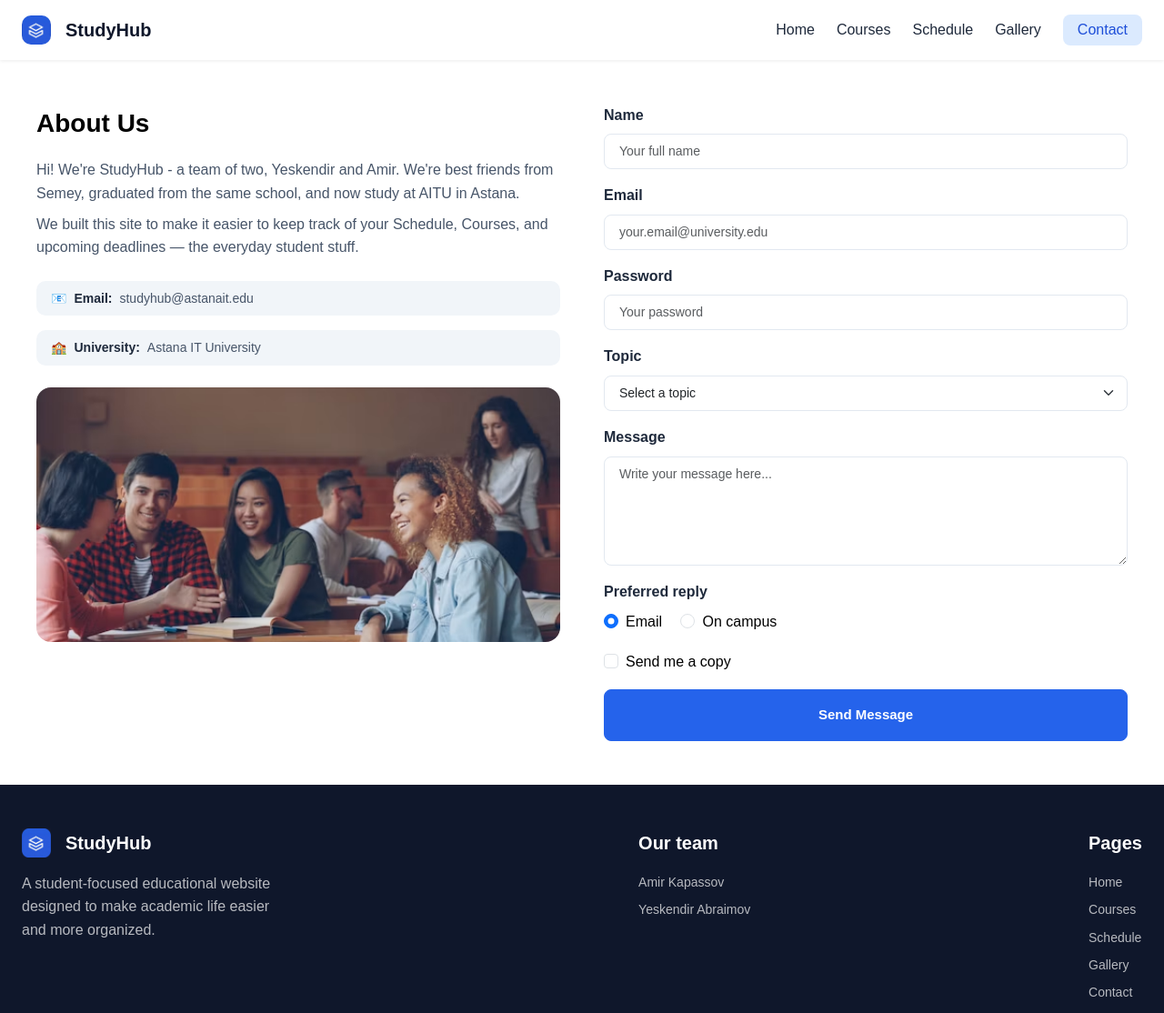
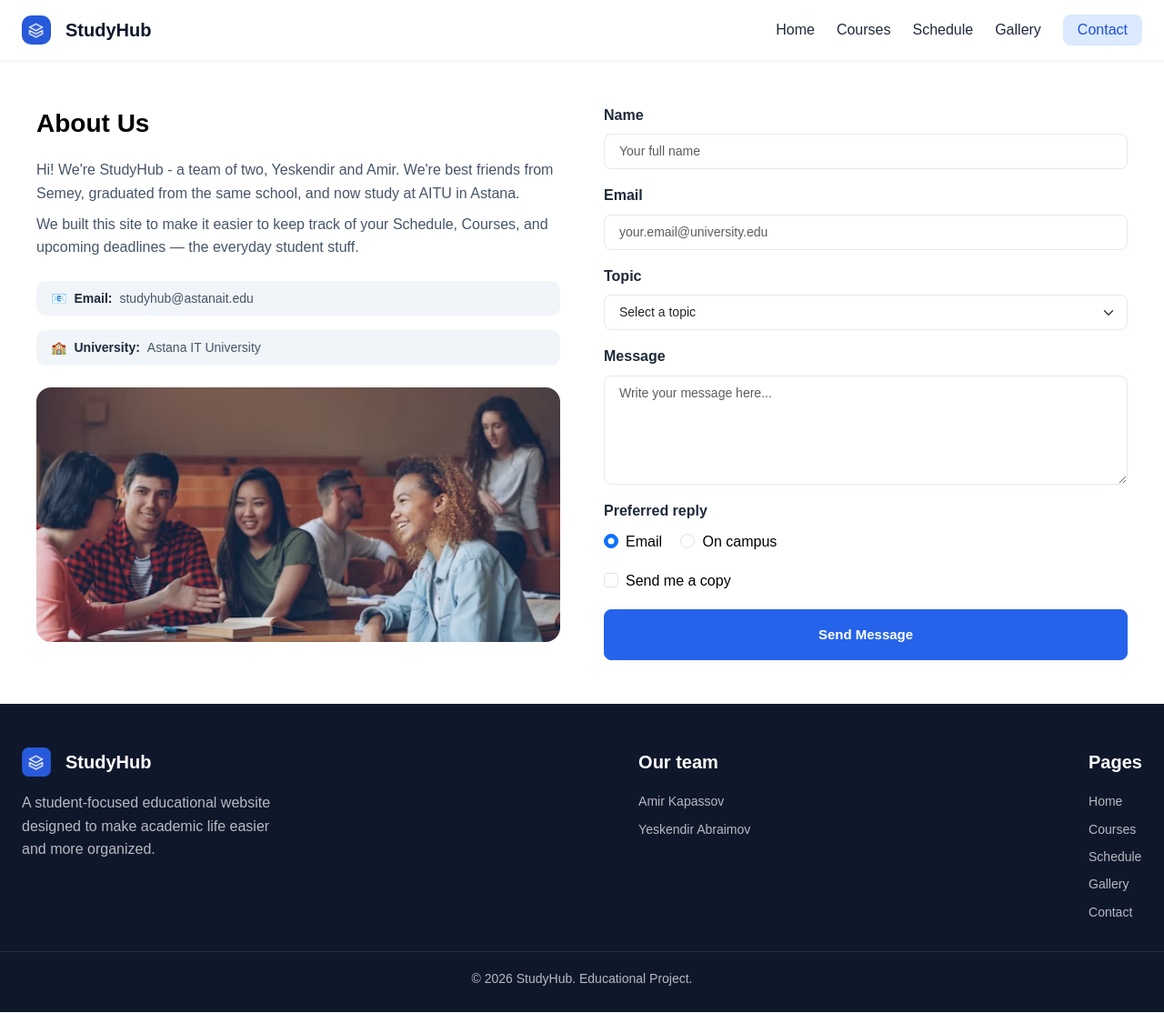
Before and after one commit to Amirkapasov/StudyHub, a plain HTML site: page contact.html in a window 1280 px wide. Shown: the top 1114 px of the page at 91% size. Drawn offline with Linux system fonts and the light colour scheme.

Commit message:
Rework the side

```diff
--- a/contact.html
+++ b/contact.html
@@ -1,6 +1,7 @@
 <!doctype html>
 <html lang="en">
     <head>
+        <!-- StudyHub. Авторы: Amir Kapassov, Yeskendir Abraimov -->
         <meta charset="UTF-8">
         <meta name="viewport" content="width=device-width, initial-scale=1">
         <title>StudyHub | Contact</title>
@@ -64,10 +65,6 @@
                                     <input type="email" id="email" name="email" placeholder="your.email@university.edu" class="form-control px-3 py-2" required="" autocomplete="email">
                                 </div>
                                 <div>
-                                    <label for="password" class="form-label mb-2">Password</label>
-                                    <input type="password" id="password" name="password" placeholder="Your password" class="form-control px-3 py-2" autocomplete="off">
-                                </div>
-                                <div>
                                     <label for="topic" class="form-label mb-2">Topic</label>
                                     <select id="topic" name="topic" class="form-select px-3 py-2" required="">
                                         <option value="">Select a topic</option>
@@ -96,7 +93,7 @@
                                     <input class="form-check-input" type="checkbox" id="copy" name="copy">
                                     <label class="form-check-label" for="copy">Send me a copy</label>
                                 </div>
-                                <button type="button" class="btn btn-primary btn-lg w-100 py-3">Send Message</button>
+                                <button type="submit" class="btn btn-primary btn-lg w-100 py-3">Send Message</button>
                             </form>
                         </div>
                     </div>
@@ -105,7 +102,8 @@
         </main>
         <footer class="pb-4">
             <div class="footer-content container-fluid pt-5 px-4">
-                <!-- Bootstrap Grid: three footer columns on desktop. -->                <section class="row g-4" aria-label="About StudyHub">
+                <!-- Три колонки футера (сетка Bootstrap) -->
+                <section class="row g-4" aria-label="About StudyHub">
                     <div class="column col-12 col-lg-4">
                         <div>
                             <div class="logo gap-3 mb-3">
--- a/css/media-queries.css
+++ b/css/media-queries.css
@@ -1,4 +1,4 @@
-/* Tasks 1-2: this page uses only custom CSS, without Bootstrap. */
+/* Отдельная страница для media queries, без Bootstrap */
 a {
     text-decoration: none;
 }
--- a/css/style.css
+++ b/css/style.css
@@ -1,4 +1,4 @@
-/* Bootstrap handles layout and spacing; these rules keep the original design. */
+/* Основные стили сайта, отступы и сетка через Bootstrap */
 a {
     text-decoration: none;
     color: #2563eb;
```
Also changed, not shown: courses.html (+4 -3 lines), gallery.html (+4 -3 lines), index.html (+2 -1 lines), media-queries.html (+1 -0 lines), schedule.html (+4 -3 lines), README.md (added), 1 other file.
